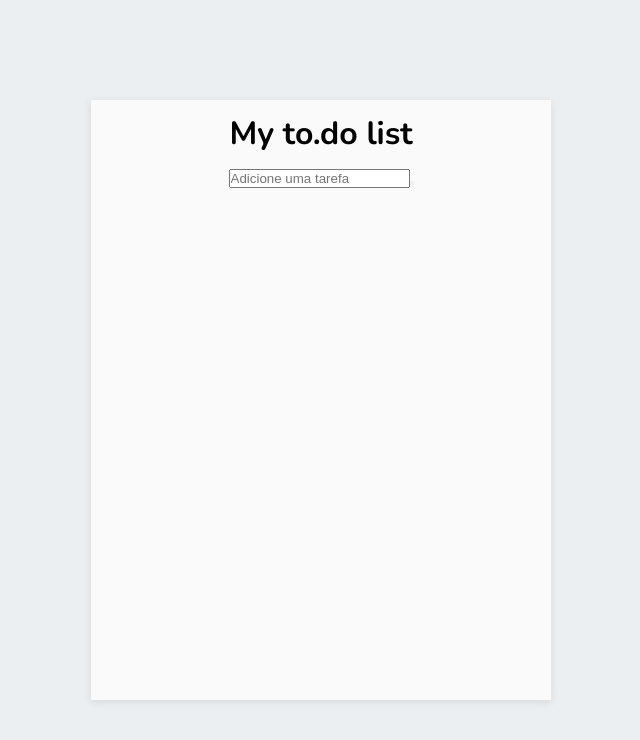
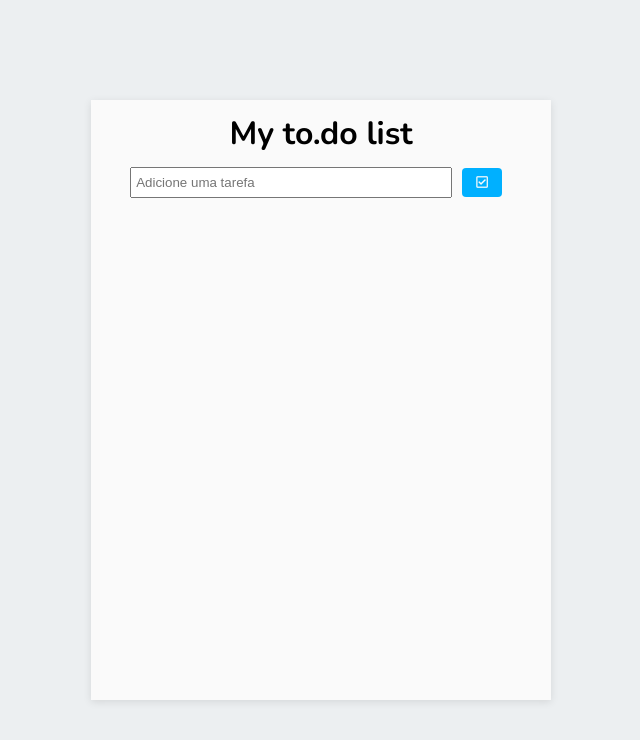
Before and after one commit to CarlosESRosa/ToDo-List, a React (Create React App) app: page / in a window 1280 px wide. Shown: the top 740 px of the page, without its empty margins (319-959 px from the left). Built offline with nearby package versions, Linux system fonts and the light colour scheme.

Commit message:
css done

```diff
--- a/public/index.html
+++ b/public/index.html
@@ -9,6 +9,10 @@
       content="Web site created using create-react-app"
       />
     <title>React App</title>
+    <link rel="stylesheet"
+      href="https://use.fontawesome.com/releases/v5.15.4/css/all.css"
+      integrity="sha384-DyZ88mC6Up2uqS4h/KRgHuoeGwBcD4Ng9SiP4dIRy0EXTlnuz47vAwmeGwVChigm"
+      crossorigin="anonymous">
   </head>
   <body>
     <noscript>You need to enable JavaScript to run this app.</noscript>
--- a/src/App.css
+++ b/src/App.css
@@ -9,7 +9,3 @@
 body{
   background-color: #eceff1;
 }
-
-h1 {
-  margin: 12px 0;
-}
--- a/src/components/ToDoList.jsx
+++ b/src/components/ToDoList.jsx
@@ -56,7 +56,7 @@ class Teste extends React.Component {
       <div className=''>
         <header className='input-container'>
           <h1>My to.do list</h1>
-          <div className='inputs'>
+          <div className='add-element'>
             <input
               onChange={this.handleChange}
               placeholder='Adicione uma tarefa'
@@ -72,9 +72,12 @@ class Teste extends React.Component {
             </button>
           </div>
         </header>
+        <div className="element-list">
           <ul >
             {this.state.myTasks.map((task) => {
-            return <li key={task.id}>
+              return (
+                <div >
+                  <li key={task.id}>
                     <div
                       className={task.isCompleted ? 'isCompleted' : ''}
                       data-task="task"
@@ -83,12 +86,15 @@ class Teste extends React.Component {
                         type="checkbox"
                         onClick={() => this.handleCheckTask(task.id)}
                       />
-                {task.value}
+                      <span>{task.value}</span>
                     </div>
-              <button onClick={() => this.removeLine(task.id)}>remove</button>
+                    <button onClick={() => this.removeLine(task.id)}><i class="fas fa-trash"></i></button>
                   </li>
+                </div>
+              )
             })}
           </ul>
+        </div>
       </div>
     )
   }
--- a/src/components/toDoList.css
+++ b/src/components/toDoList.css
@@ -10,3 +10,79 @@
   text-align: center;
   font-family: "Nunito", sans-serif;
 }
+
+h1 {
+  margin: 12px 0;
+}
+
+.add-element {
+  margin: 12px 0;
+}
+
+.add-element input {
+  padding: 6px 4px;
+  width: 70%;
+}
+
+.add-element input:focus {
+  outline: none;
+  border-color: #1565c0;
+}
+
+.add-element button {
+  padding: 7px 14px;
+  background-color: #00b0ff;
+  border: none;
+  border-radius: 4px;
+  color: #fafafa;
+  margin: 0 10px;
+}
+
+.add-element button:hover {
+  background-color: #1565c0;
+}
+
+.element-list {
+  height: 550px;
+  overflow-y: auto;
+
+}
+
+.element-list ul {
+  padding: 15px;
+}
+
+.element-list li {
+  display: flex;
+  justify-content: space-between;
+  list-style: none;
+  padding: 10px 5px;
+  background-color: #fff;
+  margin: 12px 0;
+  box-shadow: 0 2px 8px rgba(0,0,0,0.1);
+  border-radius: 5px;
+  transition: .4s;
+}
+
+.element-list li:hover {
+  background-color: #e0e0e0;
+}
+
+.element-list span{
+  flex: 1 1 0%;
+  font-size: 1.125rem;
+  margin: 0 10px;
+}
+
+.element-list button {
+  cursor: pointer;
+  font-size: 1.125rem;
+  color: #FF0000;
+  background: none;
+  border: none;
+
+}
+
+.isCompleted {
+  text-decoration: line-through;
+}
```
Lines whose indentation alone changed are shown as unchanged.
